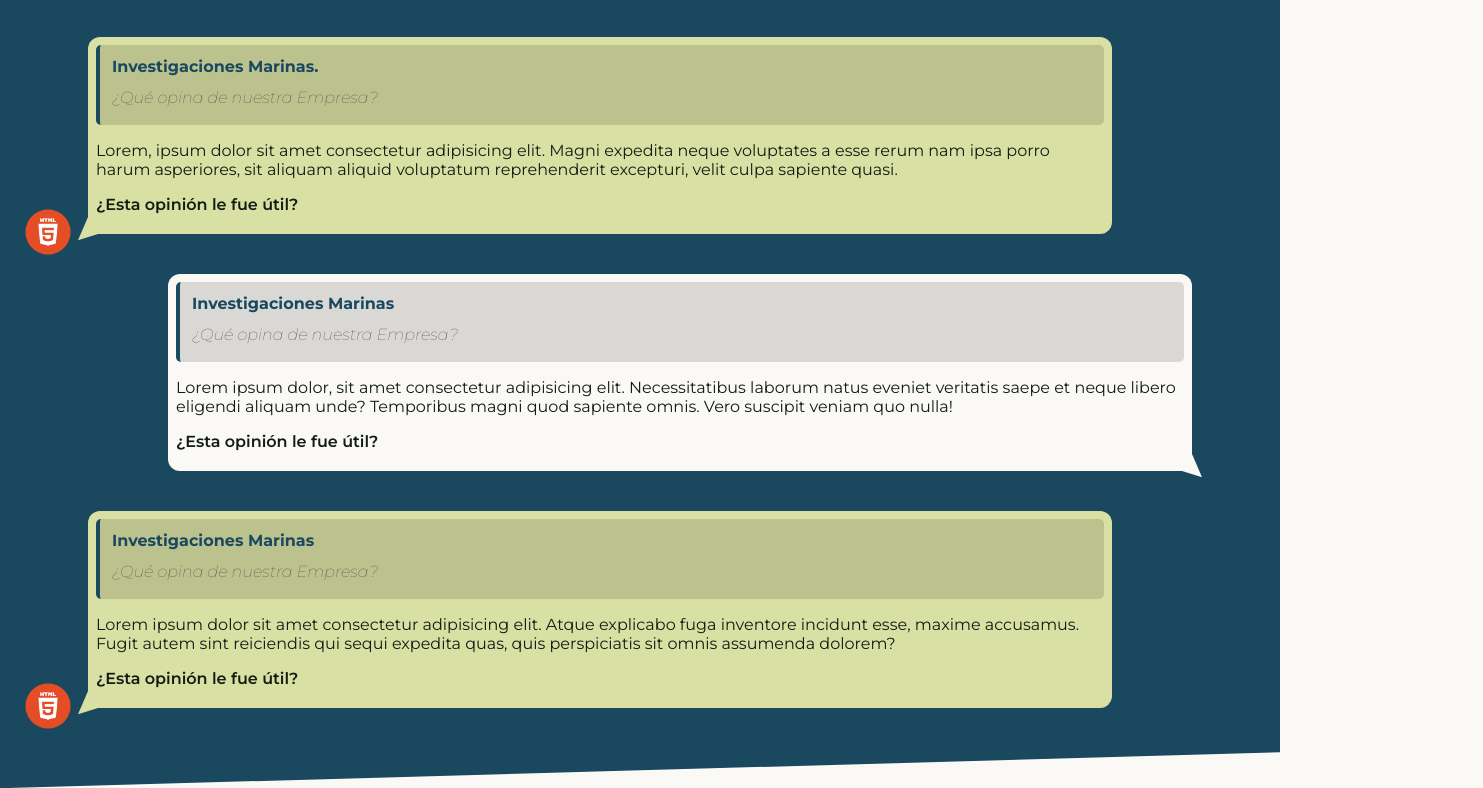
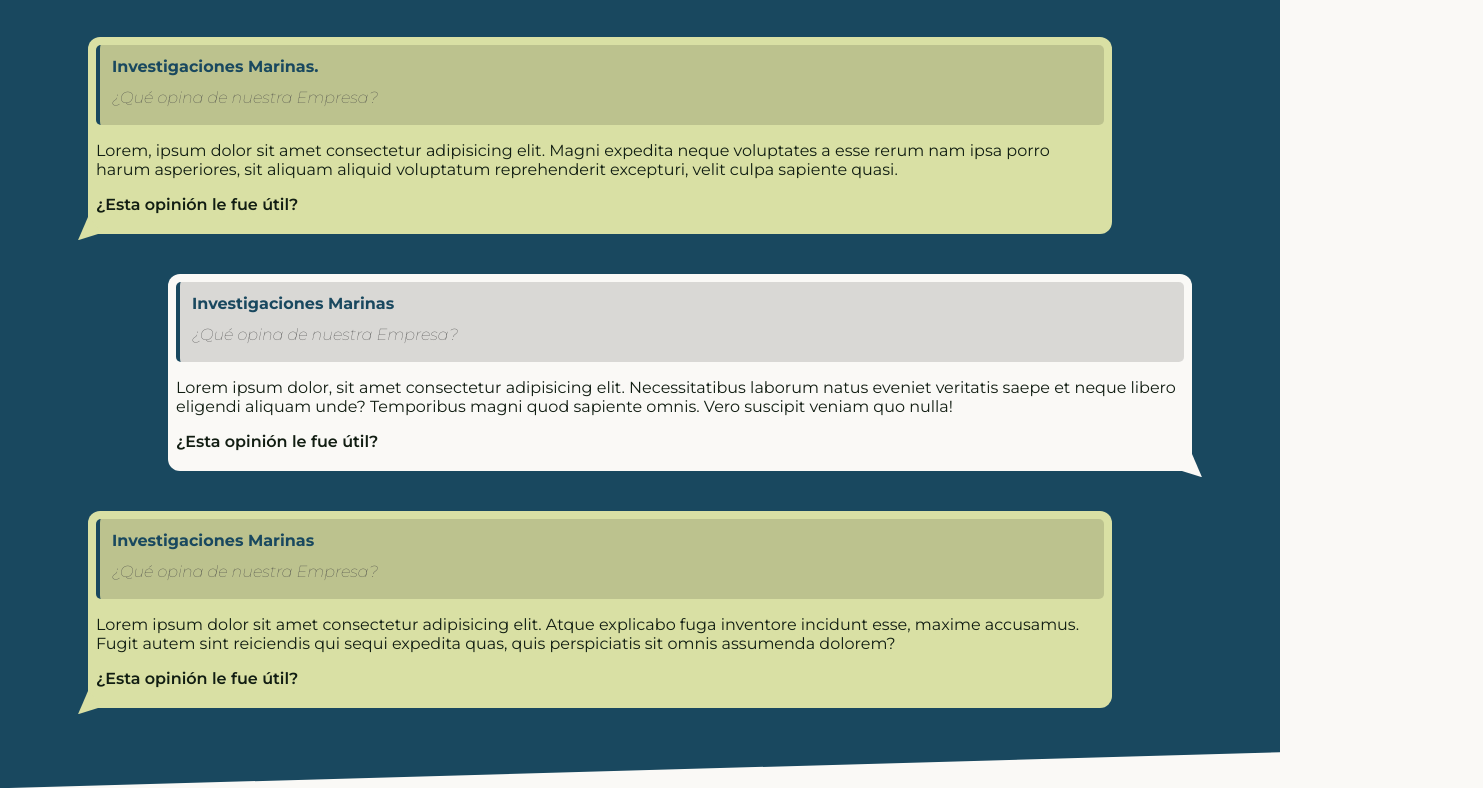
Before and after one commit to dsofteng/Landing-Page-HTML-CSS, a plain HTML site: page index.html in a window 1280 px wide. Shown: the part 2096-2884 px from the top of the page, 1483 px wide, since content can reach past the window. Drawn offline with Linux system fonts and the light colour scheme.

Commit message:
Customer

```diff
--- a/index.html
+++ b/index.html
@@ -79,7 +79,6 @@
                 <h2 class="customer__container-title">Clientes</h2>
                 <!-- Mensaje Izquierda-->
                 <div class="customer__box">
-                    <img class="customer__box-logo" src="media/logo-2582748_1280.png" alt="" srcset="">
                     <div class="customer__box-description box--left">
                         <div class="customer__box-description-title">
                             Investigaciones Marinas.
@@ -107,11 +106,9 @@
                             <img src="" alt="" class="dislike">
                         </div>
                     </div>
-                    <img class="customer__box-logo" src="media/logo-2582748_1280.png" alt="" srcset="">
                 </div>
                 <!-- Mensaje Izquierda-->
                 <div class="customer__box ">
-                    <img class="customer__box-logo" src="media/logo-2582748_1280.png" alt="" srcset="">
                     <div class="customer__box-description box--left">
                         <div class="customer__box-description-title">
                             Investigaciones Marinas
--- a/styles.css
+++ b/styles.css
@@ -335,21 +335,6 @@ h1{
     position: relative;
 }
 
-.customer__box-logo{
-    width: 50px;
-    height: 50px;
-    border-radius: 100%;
-    position: absolute;
-    top: 170px;
-    left: -65px;
-}
-
-.customer__box .customer__box-logo:nth-child(2){
-    position: absolute;
-    top: 170px;
-    left: 1345px;
-}
-
 .customer__box-description{
     padding: 8px;
     color: var(--main-color);
```
